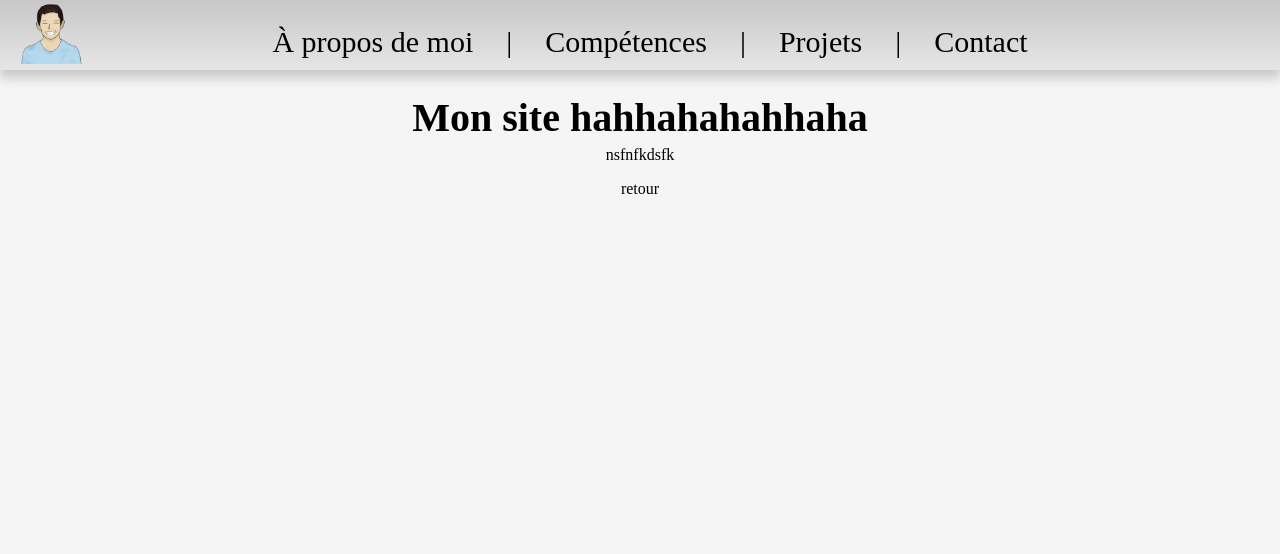
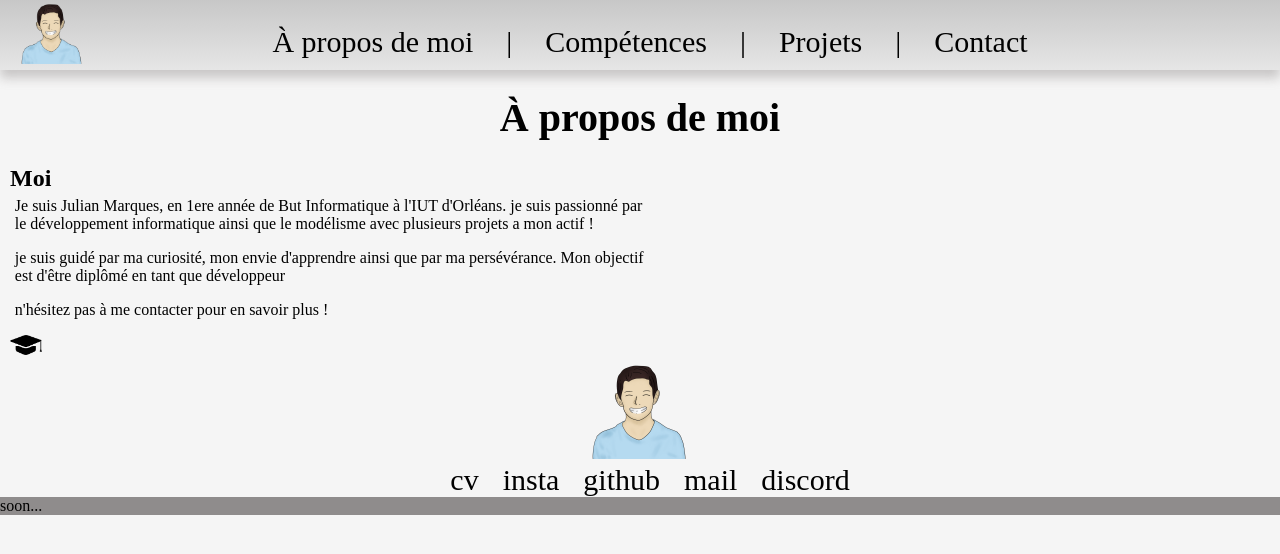
Before and after one commit to julian2bot/portfolio, a PHP site: page /files/about in a window 1280 px wide. Shown: the top 554 px of the page. Run offline with PHP 8.4, Linux system fonts and the light colour scheme; some web fonts are replaced.

Commit message:
avancé sur la page about (pour l'instant les infomation mise mais rien de fait niveau mise en page

```diff
--- a/files/about.php
+++ b/files/about.php
@@ -14,27 +14,46 @@
             include __DIR__ . '/../affichage/animationSousPage.php';
         ?>
 
+        <script src="../animation/script/animationSousPage.js"></script>
 
         <div class="body">
             <section>
                 <?php include __DIR__ . '/../affichage/header.php'; ?>
-            <h1>Mon site hahhahahahhaha</h1>
-            <p>nsfnfkdsfk</p>
-            <a href="../">retour</a>
+
                 <script src="../animation/script/main.js"></script>
 
-            <div class="card-container">
-                <div class="item"></div>
-                <div class="item"></div>
-                <div class="item"></div>
-                <div class="item"></div>
+                <h1>À propos de moi</h1>
+                <section class="AboutMe" style="text-align:left; margin-left:10px; max-width:50%;">
+                    <h2 style="text-align:left;">Moi</h2>
+                    <p>
+                        Je suis Julian Marques, en 1ere année de But Informatique à l'IUT d'Orléans. je suis passionné par le développement informatique ainsi que le modélisme avec plusieurs projets a mon actif !
+                    </p>
+                    <p>
+                        je suis guidé par ma curiosité, mon envie d'apprendre ainsi que par ma persévérance.  Mon objectif est d'être diplômé en tant que développeur
+                    </p>
+                    <p>
+                        n'hésitez pas à me contacter pour en savoir plus !
+                    </p>
+                    <a href="#">
+                        <img src="../asset/images/cv.png" alt="logo cv?" style="width:2em;">
+                    </a>
+                </section>
+                <img src="../asset/images/moi.png" alt="moi image" style="width:100px;">
 
+
+                <ul>
+                    <li><a href="#">cv</a></li>
+                    <li><a href="#">insta</a></li>
+                    <li><a href="#">github</a></li>
+                    <li><a href="#">mail</a></li>
+                    <li><a href="#">discord</a></li>
+                </ul>
+
+                <!-- <div style="height:75vh;"></div> -->
+            </section>
         </div>
 
-
-        </section>
-    </div>
-    <script src="../animation/script/animationSousPage.js"></script>
+        <?php include __DIR__ . '/../affichage/footer.php';?>
 
     </body>
 </html>
```
Lines whose indentation alone changed are shown as unchanged.
